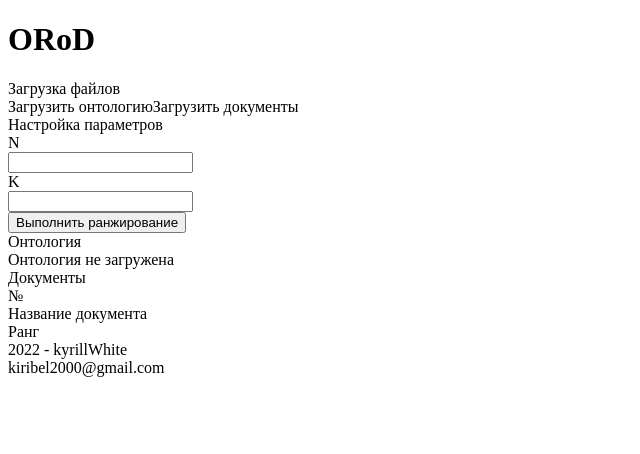
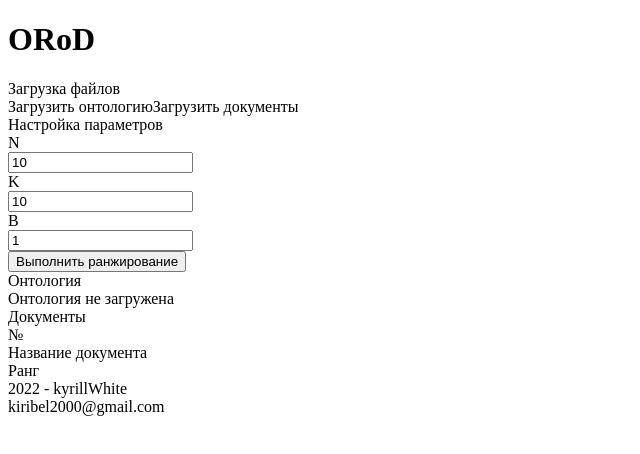
Before and after one commit to kyrillWhite/ORoD, a Vue app: page / in a window 1280 px wide. Shown: the top 454 px of the page, without its empty margins (0-640 px from the left). Built offline with nearby package versions, Linux system fonts and the light colour scheme.

Commit message:
feat: added documents ranking

```diff
--- /dev/null
+++ b/src/assets/js/Rank.js
@@ -0,0 +1,154 @@
+export default class Rank {
+  static findRank(document, N, K, B) {
+    if (!document || !document.attachedOntology || !document.attachedOntology.ontology ||
+      !document.attachedOntology.ontology.nodes || !document.attachedOntology.ontology.relations) {
+      throw "Invalid document object";
+    }
+    let ontology = document.attachedOntology.ontology;
+    let termPairs = [];
+
+    let weights = this.findWeights(document);
+    let muSum = 0;
+    let countOfAttached = 0;
+
+    for (let i in ontology.nodes) {
+      if (ontology.nodes[i].name) {
+        muSum += weights[i].filter((w) => w >= B).length;
+        countOfAttached++;
+      }
+    }
+    let mu = muSum / countOfAttached;
+
+    for (let i = 0; i < ontology.nodes.length; i++) {
+      for (let j = 0; j < i; j++) {
+        if (ontology.nodes[i].name && ontology.nodes[j].name) {
+          let coefs = this.semanticProximity(document, weights, i, j, N, K, B, mu);
+
+          if (coefs) {
+            termPairs.push({term1: ontology.nodes[i].name,
+              term2: ontology.nodes[j].name, ...coefs});
+          }
+        }
+      }
+    }
+
+    termPairs = this.normSemanticProximity(termPairs);
+    let rank = termPairs.length ? termPairs.reduce((sum, t) => sum + t.sNorm, 0) / termPairs.length : 0;
+
+    return {
+      rank: rank,
+      pairs: termPairs,
+    };
+  }
+
+  static semanticProximity(document, weights, i, j, N, K, B, _mu) {
+    let ontology = document.attachedOntology.ontology;
+
+    const nodeTerm1 = ontology.nodes[i].name;
+    const nodeTerm2 = ontology.nodes[j].name;
+
+    const nodeId1 = ontology.nodes[i].id;
+    const nodeId2 = ontology.nodes[j].id;
+
+    const index1 = document.sentences.map((s, _i) => (s.terms.includes(nodeTerm1) ? _i : null)).filter((_i) => _i !== null)[0];
+    const index2 = document.sentences.map((s, _i) => (s.terms.includes(nodeTerm2) ? _i : null)).filter((_i) => _i !== null)[0];
+
+    if (index1 === undefined || index2 === undefined || Math.abs(index1 - index2) > K) {
+      return null;
+    }
+
+    let relations = {};
+
+    for (let node of ontology.nodes) {
+      relations[node.id] = [];
+    }
+
+    for (let relation of ontology.relations) {
+      relations[relation.source_node_id].push(relation.destination_node_id);
+    }
+
+    let pathCount =
+      this.findPathsCount(relations, nodeId1, nodeId2, N) +
+      this.findPathsCount(relations, nodeId2, nodeId1, N);
+
+    if (pathCount === 0) {
+      return null;
+    }
+
+    let bi = weights[i].filter((w) => w >= B).length;
+    let bj = weights[j].filter((w) => w >= B).length;
+    let mu = _mu;
+    let e = weights[i][j];
+    let semanticProximity = Math.sqrt(pathCount) * 2 * mu * e / (bi + bj);
+
+    return {
+      s: semanticProximity,
+      pathsCount: pathCount,
+      power: mu,
+      weight: e,
+      betaI: bi,
+      betaJ: bj,
+    }
+  }
+
+  static findPathsCount(relations, id1, id2, N) {
+    let pathCount = 0;
+    let query = [];
+    query.push({ depth: 0, id: id1 });
+
+    while (query.length != 0) {
+      let p = query.pop();
+      let depth = p.depth;
+      let u = p.id;
+
+      if (u == id2) {
+        pathCount++;
+      }
+
+      if (depth != N) {
+        query.push(...relations[u].map((id) => ({depth: depth + 1, id: id})));
+      }
+    }
+
+    return pathCount;
+  }
+
+  static normSemanticProximity(_termPairs) {
+    let termPairs = [..._termPairs];
+    let sMin = termPairs.reduce((min, cur) => (min.s < cur.s ? min : cur), Number.MAX_VALUE).s;
+    let sMax = termPairs.reduce((max, cur) => (max.s > cur.s ? max : cur), Number.MIN_VALUE).s;
+
+    if (sMax == 0) {
+      for (let i in termPairs) {
+        termPairs[i].sNorm = 0;
+      }
+    }
+    else {
+      for (let i in termPairs) {
+        termPairs[i].sNorm = (termPairs[i].s - sMin) / sMax;
+      }
+    }
+
+    return termPairs;
+  }
+
+  static findWeights(document) {
+    let ontology = document.attachedOntology.ontology;
+    let nCount = ontology.nodes.length;
+    let weights = Array(nCount).fill(0).map(() => Array(nCount).fill(0));
+
+    for (let i = 0; i < nCount; i++) {
+      for (let j = 0; j < i; j++) {
+        let nodeNameI = ontology.nodes[i].name;
+        let nodeNameJ = ontology.nodes[j].name;
+
+        if (nodeNameI && nodeNameJ) {
+          weights[i][j] = weights[j][i] = document.sentences.filter((s) =>
+            s.terms.includes(nodeNameI) && s.terms.includes(nodeNameJ)).length;
+        }
+      }
+    }
+
+    return weights;
+  }
+}
--- a/src/components/BasePart.vue
+++ b/src/components/BasePart.vue
@@ -24,7 +24,12 @@
         Настройка параметров
       </div>
       <div class="main__part_content">
-        <parameter-part class="main__part" />
+        <parameter-part class="main__part"
+        :pN="N" :pK="K" :pB="B"
+        @ranking-all="rankingAll"
+        @changed-n="changeN"
+        @changed-k="changeK"
+        @changed-b="changeB"/>
       </div>
     </div>
     <div class="main__part">
@@ -40,7 +45,9 @@
         Документы
       </div>
       <div class="main__part_content">
-        <document-part class="main__part" :documents="documents"/>
+        <document-part class="main__part" :documents="documents"
+        @find-rank="findRank"
+        @remove-document="removeDocument"/>
       </div>
     </div>
   </main>
@@ -55,6 +62,7 @@ import DocumentPart from './DocumentPart.vue';
 import LoadPart from './LoadPart.vue';
 import ParameterPart from './ParameterPart.vue';
 import Attach from '@/assets/js/Attach';
+import Rank from '@/assets/js/Rank';
 
 export default {
   name: 'BasePart',
@@ -66,8 +74,9 @@ export default {
   data() {
     return {
       errors: [],
-      N: 0,
-      K: 0,
+      N: 10,
+      K: 10,
+      B: 1,
       ontology: null,
       documents: [],
     };
@@ -102,6 +111,27 @@ export default {
         console.log(e);
       }
     },
+    rankingAll(N, K, B) {
+      for (let i in this.documents) {
+        this.documents[i].ranking = Rank.findRank(this.documents[i], N, K, B);
+      }
+    },
+    findRank(index) {
+      this.documents[index].ranking = Rank.findRank(this.documents[index], this.N, this.K, this.B);
+    },
+    removeDocument(index) {
+      console.log(index);
+      this.documents.splice(index, 1);
+    },
+    changeN(value) {
+      this.N = value;
+    },
+    changeK(value) {
+      this.K = value;
+    },
+    changeB(value) {
+      this.B = value;
+    },
   },
 }
 </script>
--- a/src/components/DocumentDetails/IntermediateResult.vue
+++ b/src/components/DocumentDetails/IntermediateResult.vue
@@ -29,7 +29,7 @@
       <div class="intermediate-result__list">
         <div class="intermediate-result__item"
           v-for="(sentence, index) in document?.sentences" :key="index">
-          {{`${index + 1}. ${sentence}`}}
+          {{`${index + 1}. ${sentence.text}.`}}
         </div>
       </div>
     </div>
--- a/src/components/DocumentDetails/RankResult.vue
+++ b/src/components/DocumentDetails/RankResult.vue
@@ -23,7 +23,10 @@
         Вес дуги (E<sub>ij</sub>)
       </div>
       <div class="rank-result__header">
-        B<sub>i</sub>*
+        B<sub>i*</sub>
+      </div>
+      <div class="rank-result__header">
+        B<sub>*j</sub>
       </div>
       <template v-for="(termPair, index) in document.ranking.pairs" :key="index">
         <div class="rank-result__cell">
@@ -33,26 +36,29 @@
           {{termPair.term2}}
         </div>
         <div class="rank-result__cell">
-          {{termPair.s}}
+          {{termPair.s.toFixed(3)}}
         </div>
         <div class="rank-result__cell">
-          {{termPair.sNorm}}
+          {{termPair.sNorm.toFixed(3)}}
         </div>
         <div class="rank-result__cell">
-          {{termPair.pathsCount}}
+          {{termPair.pathsCount.toFixed(3)}}
         </div>
         <div class="rank-result__cell">
-          {{termPair.power}}
+          {{termPair.power.toFixed(3)}}
         </div>
         <div class="rank-result__cell">
-          {{termPair.weight}}
+          {{termPair.weight.toFixed(3)}}
         </div>
         <div class="rank-result__cell">
-          {{termPair.beta}}
+          {{termPair.betaI.toFixed(3)}}
+        </div>
+        <div class="rank-result__cell">
+          {{termPair.betaJ.toFixed(3)}}
         </div>
       </template>
     </div>
-    <button v-else>Вычислить оценку</button>
+    <button v-else v-on:click="findRank">Вычислить оценку</button>
   </div>
 </template>
 
@@ -66,6 +72,11 @@ export default {
     return {
 
     };
+  },
+  methods: {
+    findRank() {
+      this.$emit('find-rank');
+    }
   }
 }
 </script>
--- a/src/components/DocumentElement.vue
+++ b/src/components/DocumentElement.vue
@@ -1,8 +1,9 @@
 <template>
-  <div class="document__number">{{document.number}}</div>
-  <div class="document__name">{{document.name}}</div>
-  <div class="document__score">{{!document.rank ? '-' : document.rank}}</div>
-  <button class="document__options" v-on:click="detailsMenuClick"></button>
+  <div class="document__field">{{document.number}}</div>
+  <div class="document__field">{{document.name}}</div>
+  <div class="document__field">{{!document.ranking ? '-' : document.ranking.rank.toFixed(3)}}</div>
+  <button class="document__option" v-on:click="detailsMenuClick"></button>
+  <button class="document__option" v-on:click="removeDocument"></button>
   <div class="document__details" :hidden="!detailsIsOpened">
     <div class="document__menu">
       <button class="document__menu_item" v-on:click="openDetailsPart(1)">Исходный текст</button>
@@ -12,7 +13,7 @@
     <div class="document__details">
       <source-text :document="document" v-if="(openedDetailsPart == 1)"/>
       <intermediate-result :document="document" v-else-if="(openedDetailsPart == 2)"/>
-      <rank-result :document="document" v-else-if="(openedDetailsPart == 3)"/>
+      <rank-result :document="document" v-else-if="(openedDetailsPart == 3)" @find-rank="findRank"/>
     </div>
   </div>
 </template>
@@ -30,6 +31,7 @@ export default {
     RankResult,
   },
   props: {
+    index: Number,
     detailsIsOpened: Boolean,
     document: Object,
   },
@@ -50,6 +52,12 @@ export default {
       this.openedDetailsPart = this.openedDetailsPart == detailsPart ?
         null : detailsPart;
     },
+    findRank() {
+      this.$emit('find-rank', this.index);
+    },
+    removeDocument() {
+      this.$emit('remove-document', this.index);
+    },
   },
 }
 </script>
--- a/src/components/DocumentPart.vue
+++ b/src/components/DocumentPart.vue
@@ -4,10 +4,14 @@
     <div>Название документа</div>
     <div>Ранг</div>
     <div></div>
+    <div></div>
     <document-element v-for="(document, index) in documents"
       :key="index" :document="{number: index + 1, ...document}"
       :details-is-opened="documentsDetailsIsOpened[index]" @doc-details-opened="openDocumentDetails"
-      @doc-details-closed="closeDocumentDetails"/>
+      :index="index"
+      @doc-details-closed="closeDocumentDetails"
+      @find-rank="findRank"
+      @remove-document="removeDocument"/>
   </div>
 </template>
 
@@ -41,6 +45,12 @@ export default {
       this.documentsDetailsIsOpened[num] = false;
       this.docWithOpenedDetailsNum = null;
     },
+    findRank(index) {
+      this.$emit('find-rank', index);
+    },
+    removeDocument(index) {
+      this.$emit('remove-document', index);
+    },
   },
 }
 </script>
--- a/src/components/ParameterPart.vue
+++ b/src/components/ParameterPart.vue
@@ -1,11 +1,12 @@
 <template>
   <div class="parameter-part">
     <div class="parameter-part__parameters">
-      <parameter-text :name="`N`"/>
-      <parameter-text :name="`K`"/>
+      <parameter-text :name="`N`" :value="N" @parameter-changed="changeN"/>
+      <parameter-text :name="`K`" :value="K" @parameter-changed="changeK"/>
+      <parameter-text :name="`B`" :value="B" @parameter-changed="changeB"/>
     </div>
     <div class="parameter-part__ranking">
-      <button>Выполнить ранжирование</button>
+      <button v-on:click="rankingAll">Выполнить ранжирование</button>
     </div>
   </div>
 </template>
@@ -19,11 +20,33 @@ export default {
     ParameterText,
   },
   props: {
+    pN: Number,
+    pK: Number,
+    pB: Number,
   },
   data() {
     return {
-
+      N: this.pN,
+      K: this.pK,
+      B: this.pB,
     }
+  },
+  methods: {
+    changeN(value) {
+      this.N = value;
+      this.$emit('changed-n', this.N);
+    },
+    changeK(value) {
+      this.K = value;
+      this.$emit('changed-k', this.N);
+    },
+    changeB(value) {
+      this.B = value;
+      this.$emit('changed-b', this.N);
+    },
+    rankingAll() {
+      this.$emit('ranking-all', this.N, this.K, this.B);
+    },
   },
 }
 </script>
--- a/src/components/ParameterText.vue
+++ b/src/components/ParameterText.vue
@@ -1,7 +1,7 @@
 <template>
   <div class="parameter">
     <div class="parameter__name">{{name}}</div>
-    <input class="parameter__text" type="text">
+    <input class="parameter__text" type="text" v-model="parameter" v-on:change="parameterChanged">
   </div>
 </template>
 
@@ -9,11 +9,17 @@
 export default {
   name: 'ParameterText',
   props: {
+    value: Number,
     name: String,
   },
   data() {
     return {
-
+      parameter: this.value,
+    }
+  },
+  methods: {
+    parameterChanged() {
+      this.$emit('parameter-changed', this.parameter);
     }
   },
 }
```
Also changed, not shown: src/assets/js/Attach.js (+4 -3 lines), 1 other file (tests, documents, lock files or other folders).
